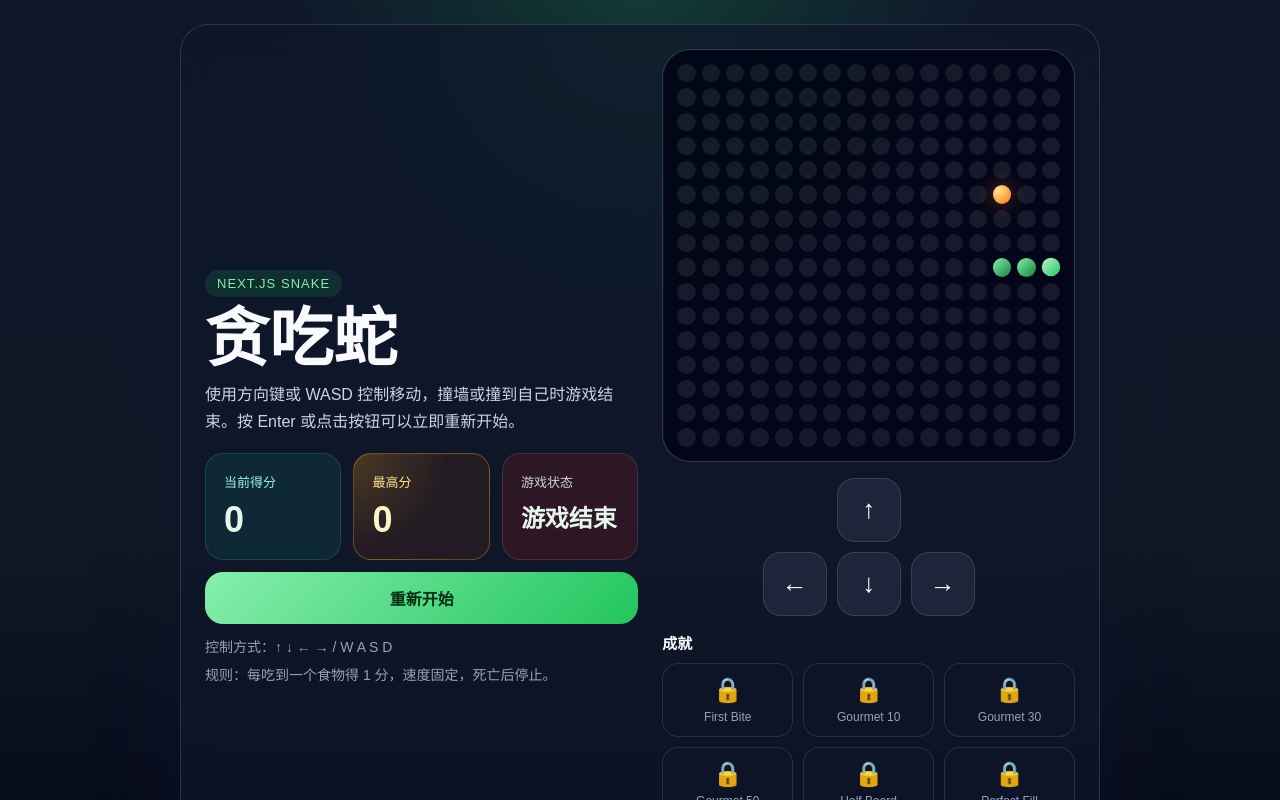
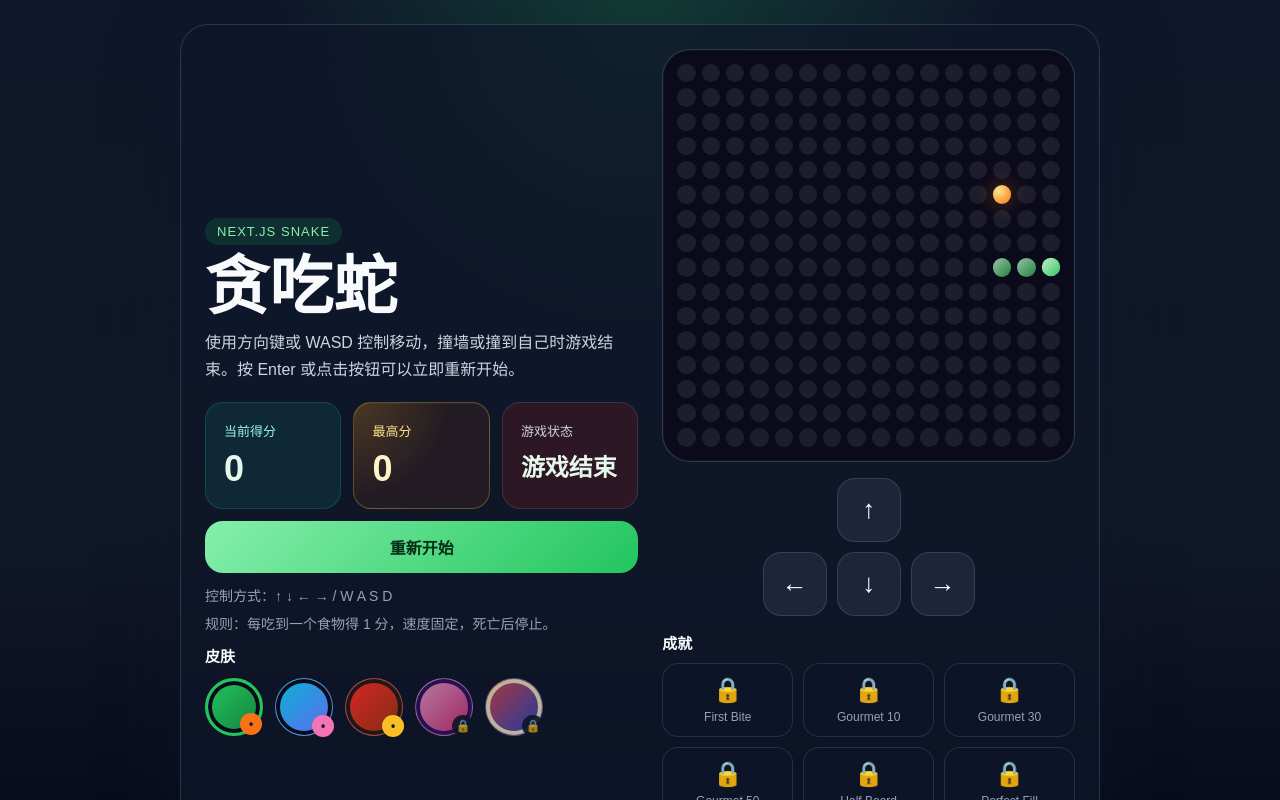
Before and after one commit to christinajgbu-oss/testforopenclaw, a Next.js app: page / in a window 1280 px wide. Shown: the top 800 px of the page. Built offline with nearby package versions, Linux system fonts and the light colour scheme.

Commit message:
实现贪吃蛇皮肤系统

```diff
--- a/src/components/SnakeGame/SnakeGame.tsx
+++ b/src/components/SnakeGame/SnakeGame.tsx
@@ -1,10 +1,11 @@
 'use client';
 
-import { useEffect, useMemo, useState } from 'react';
+import { useEffect, useMemo, useRef, useState } from 'react';
+import type { CSSProperties } from 'react';
 
 import pageStyles from '@/app/page.module.css';
 
-import { ACHIEVEMENTS, GRID_SIZE } from './types';
+import { ACHIEVEMENTS, GRID_SIZE, SKINS, isSkinUnlocked } from './types';
 import type { Cell } from './types';
 import { useSnakeGame } from './useSnakeGame';
 
@@ -21,11 +22,15 @@ export function SnakeGame() {
     achievements,
     resetGame,
     score,
+    selectedSkin,
+    setSkin,
     snake,
     turnSnake,
   } = useSnakeGame();
   const [isWideLayout, setIsWideLayout] = useState(false);
+  const sectionRef = useRef<HTMLElement | null>(null);
   const hasNewHighScore = isGameOver && highScore > previousHighScore;
+  const activeSkin = SKINS.find((skin) => skin.id === selectedSkin) ?? SKINS[0];
 
   useEffect(() => {
     const updateLayout = () => {
@@ -39,6 +44,19 @@ export function SnakeGame() {
       window.removeEventListener('resize', updateLayout);
     };
   }, []);
+
+  useEffect(() => {
+    const section = sectionRef.current;
+
+    if (!section) {
+      return;
+    }
+
+    section.style.setProperty('--snake-head', activeSkin.headColor);
+    section.style.setProperty('--snake-body', activeSkin.bodyColor);
+    section.style.setProperty('--food-color', activeSkin.foodColor);
+    section.style.setProperty('--board-bg', activeSkin.bgColor);
+  }, [activeSkin]);
 
   const board = useMemo(() => {
     const snakeCells = new Set(snake.map((segment) => `${segment.x}-${segment.y}`));
@@ -58,13 +76,15 @@ export function SnakeGame() {
             aspectRatio: '1 / 1',
             borderRadius: 10,
             background: isFood
-              ? 'radial-gradient(circle at 30% 30%, #fde68a, #f97316)'
+              ? 'radial-gradient(circle at 30% 30%, #fde68a, var(--food-color))'
               : isHead
-                ? 'linear-gradient(135deg, #bbf7d0, #22c55e)'
+                ? 'linear-gradient(135deg, color-mix(in srgb, var(--snake-head) 30%, white), var(--snake-head))'
                 : isSnake
-                  ? 'linear-gradient(135deg, #86efac, #15803d)'
+                  ? 'linear-gradient(135deg, color-mix(in srgb, var(--snake-body) 45%, white), var(--snake-body))'
                   : 'rgba(255,255,255,0.08)',
-            boxShadow: isFood ? '0 0 20px rgba(249, 115, 22, 0.45)' : 'none',
+            boxShadow: isFood
+              ? '0 0 20px color-mix(in srgb, var(--food-color) 45%, transparent)'
+              : 'none',
             transition: 'background 0.12s ease-out, transform 0.12s ease-out',
             transform: isHead ? 'scale(1.03)' : 'scale(1)',
           }}
@@ -75,7 +95,12 @@ export function SnakeGame() {
 
   return (
     <section
+      ref={sectionRef}
       style={{
+        '--snake-head': activeSkin.headColor,
+        '--snake-body': activeSkin.bodyColor,
+        '--food-color': activeSkin.foodColor,
+        '--board-bg': activeSkin.bgColor,
         width: '100%',
         maxWidth: 'min(920px, calc(100vw - 20px))',
         display: 'grid',
@@ -90,7 +115,7 @@ export function SnakeGame() {
         boxShadow: '0 24px 80px rgba(15, 23, 42, 0.45)',
         backdropFilter: 'blur(18px)',
         color: '#e5f7eb',
-      }}
+      } as CSSProperties}
     >
       <div style={{ display: 'grid', gap: 18, minWidth: 0 }}>
         <div style={{ display: 'grid', gap: 10 }}>
@@ -195,6 +220,73 @@ export function SnakeGame() {
             <p>控制方式：↑ ↓ ← → / W A S D</p>
             <p>规则：每吃到一个食物得 1 分，速度固定，死亡后停止。</p>
           </div>
+
+          <div style={{ display: 'grid', gap: 12 }}>
+            <div style={{ color: '#f8fafc', fontSize: 15, fontWeight: 700 }}>皮肤</div>
+            <div
+              style={{
+                display: 'flex',
+                flexWrap: 'wrap',
+                gap: 12,
+              }}
+            >
+              {SKINS.map((skin) => {
+                const unlocked = isSkinUnlocked(skin.id, achievements);
+                const isSelected = skin.id === activeSkin.id;
+
+                return (
+                  <button
+                    key={skin.id}
+                    type="button"
+                    aria-label={`选择${skin.name}皮肤`}
+                    aria-pressed={isSelected}
+                    title={unlocked ? skin.name : 'Unlock all achievements'}
+                    onClick={() => {
+                      if (!unlocked) {
+                        return;
+                      }
+
+                      setSkin(skin.id);
+                    }}
+                    style={{
+                      position: 'relative',
+                      appearance: 'none',
+                      borderRadius: 999,
+                      width: 58,
+                      height: 58,
+                      border: isSelected
+                        ? '3px solid #22c55e'
+                        : '1px solid rgba(148, 163, 184, 0.26)',
+                      background: `linear-gradient(135deg, ${skin.headColor}, ${skin.bodyColor})`,
+                      boxShadow: `inset 0 0 0 4px ${skin.bgColor}`,
+                      cursor: unlocked ? 'pointer' : 'not-allowed',
+                      opacity: unlocked ? 1 : 0.72,
+                    }}
+                  >
+                    <span
+                      aria-hidden="true"
+                      style={{
+                        position: 'absolute',
+                        right: -2,
+                        bottom: -2,
+                        display: 'grid',
+                        placeItems: 'center',
+                        width: 22,
+                        height: 22,
+                        borderRadius: 999,
+                        background: unlocked ? skin.foodColor : 'rgba(15, 23, 42, 0.92)',
+                        color: unlocked ? '#0f172a' : '#f8fafc',
+                        fontSize: 12,
+                        fontWeight: 700,
+                      }}
+                    >
+                      {unlocked ? '•' : '🔒'}
+                    </span>
+                  </button>
+                );
+              })}
+            </div>
+          </div>
         </div>
       </div>
 
@@ -206,7 +298,7 @@ export function SnakeGame() {
             padding: 'clamp(10px, 2.8vw, 14px)',
             borderRadius: 28,
             overflow: 'hidden',
-            background: 'rgba(2, 6, 23, 0.9)',
+            background: 'var(--board-bg)',
             border: '1px solid rgba(71, 85, 105, 0.65)',
             boxShadow: 'inset 0 0 0 1px rgba(255,255,255,0.03)',
           }}
--- a/src/components/SnakeGame/types.ts
+++ b/src/components/SnakeGame/types.ts
@@ -27,6 +27,66 @@ export type AchievementMeta = {
   lastFoodEatenAt: number | null;
   previousScore: number;
 };
+
+export const SKIN_STORAGE_KEY = 'snake_skin';
+
+export type SkinId = 'default' | 'neon' | 'pixel' | 'candy' | 'mario';
+
+export const SKINS: Array<{
+  id: SkinId;
+  name: string;
+  headColor: string;
+  bodyColor: string;
+  foodColor: string;
+  bgColor: string;
+  unlocked: boolean;
+}> = [
+  {
+    id: 'default',
+    name: '经典绿',
+    headColor: '#22c55e',
+    bodyColor: '#15803d',
+    foodColor: '#f97316',
+    bgColor: '#0a0a1a',
+    unlocked: true,
+  },
+  {
+    id: 'neon',
+    name: '霓虹夜',
+    headColor: '#06b6d4',
+    bodyColor: '#6366f1',
+    foodColor: '#f472b6',
+    bgColor: '#0a0a1a',
+    unlocked: true,
+  },
+  {
+    id: 'pixel',
+    name: '像素复古',
+    headColor: '#dc2626',
+    bodyColor: '#7c2d12',
+    foodColor: '#fbbf24',
+    bgColor: '#1c1917',
+    unlocked: true,
+  },
+  {
+    id: 'candy',
+    name: '糖果风',
+    headColor: '#f9a8d4',
+    bodyColor: '#db2777',
+    foodColor: '#a3e635',
+    bgColor: '#2e1065',
+    unlocked: false,
+  },
+  {
+    id: 'mario',
+    name: '马里奥',
+    headColor: '#ef4444',
+    bodyColor: '#1d4ed8',
+    foodColor: '#fbbf24',
+    bgColor: '#fef3c7',
+    unlocked: false,
+  },
+];
 
 export const ACHIEVEMENTS: Array<{
   id: AchievementId;
@@ -126,3 +186,20 @@ export const OPPOSITE_DIRECTION: Record<Direction, Direction> = {
   LEFT: 'RIGHT',
   RIGHT: 'LEFT',
 };
+
+export function isSkinUnlocked(
+  skinId: SkinId,
+  achievements: AchievementStore,
+) {
+  const skin = SKINS.find((entry) => entry.id === skinId);
+
+  if (!skin) {
+    return false;
+  }
+
+  if (skin.unlocked) {
+    return true;
+  }
+
+  return ACHIEVEMENTS.every((achievement) => Boolean(achievements[achievement.id]));
+}
--- a/src/components/SnakeGame/useSnakeGame.ts
+++ b/src/components/SnakeGame/useSnakeGame.ts
@@ -15,13 +15,17 @@ import {
   INITIAL_DIRECTION,
   INITIAL_SNAKE,
   OPPOSITE_DIRECTION,
+  SKINS,
+  SKIN_STORAGE_KEY,
   TICK_MS,
+  isSkinUnlocked,
 } from './types';
 import type {
   AchievementMeta,
   AchievementStore,
   Direction,
   GameState,
+  SkinId,
 } from './types';
 
 const HIGH_SCORE_STORAGE_KEY = 'snake_highscore';
@@ -42,6 +46,43 @@ function readHighScore(storage: StorageLike | null) {
   const parsedValue = Number.parseInt(rawValue ?? '', 10);
 
   return Number.isFinite(parsedValue) && parsedValue > 0 ? parsedValue : 0;
+}
+
+function isSkinId(value: string | null | undefined): value is SkinId {
+  return SKINS.some((skin) => skin.id === value);
+}
+
+export function readSelectedSkin(
+  storage: StorageLike | null = getStorage(),
+  achievements: AchievementStore = {},
+): SkinId {
+  const rawValue = storage?.getItem(SKIN_STORAGE_KEY);
+
+  if (!isSkinId(rawValue)) {
+    return 'default';
+  }
+
+  return isSkinUnlocked(rawValue, achievements) ? rawValue : 'default';
+}
+
+export function writeSelectedSkin(
+  skinId: SkinId,
+  storage: StorageLike | null = getStorage(),
+) {
+  storage?.setItem(SKIN_STORAGE_KEY, skinId);
+}
+
+export function selectSkin(
+  skinId: SkinId,
+  achievements: AchievementStore,
+  storage: StorageLike | null = getStorage(),
+): SkinId {
+  if (!isSkinUnlocked(skinId, achievements)) {
+    return readSelectedSkin(storage, achievements);
+  }
+
+  writeSelectedSkin(skinId, storage);
+  return skinId;
 }
 
 export function createInitialAchievementMeta(): AchievementMeta {
@@ -236,6 +277,7 @@ const SERVER_INITIAL_STATE: GameState = {
 export function useSnakeGame() {
   const [gameState, setGameState] = useState<GameState>(SERVER_INITIAL_STATE);
   const [achievements, setAchievements] = useState<AchievementStore>({});
+  const [selectedSkin, setSelectedSkin] = useState<SkinId>('default');
   const [achievementMeta, setAchievementMeta] = useState<AchievementMeta>(
     createInitialAchievementMeta(),
   );
@@ -277,6 +319,7 @@ export function useSnakeGame() {
       const storedAchievements = readAchievements();
       achievementsRef.current = storedAchievements;
       setAchievements(storedAchievements);
+      setSelectedSkin(readSelectedSkin(getStorage(), storedAchievements));
       achievementMetaRef.current = createInitialAchievementMeta();
       setAchievementMeta(createInitialAchievementMeta());
     }, 0);
@@ -307,6 +350,10 @@ export function useSnakeGame() {
         queuedDirection: nextDirection,
       };
     });
+  }, []);
+
+  const setSkin = useCallback((skinId: SkinId) => {
+    setSelectedSkin(selectSkin(skinId, achievementsRef.current));
   }, []);
 
   const tick = useEffectEvent(() => {
@@ -366,7 +413,9 @@ export function useSnakeGame() {
   return {
     ...gameState,
     achievements,
+    selectedSkin,
     resetGame,
+    setSkin,
     turnSnake,
   };
 }
```
Also changed, not shown: 1 other file (tests, documents, lock files or other folders).
